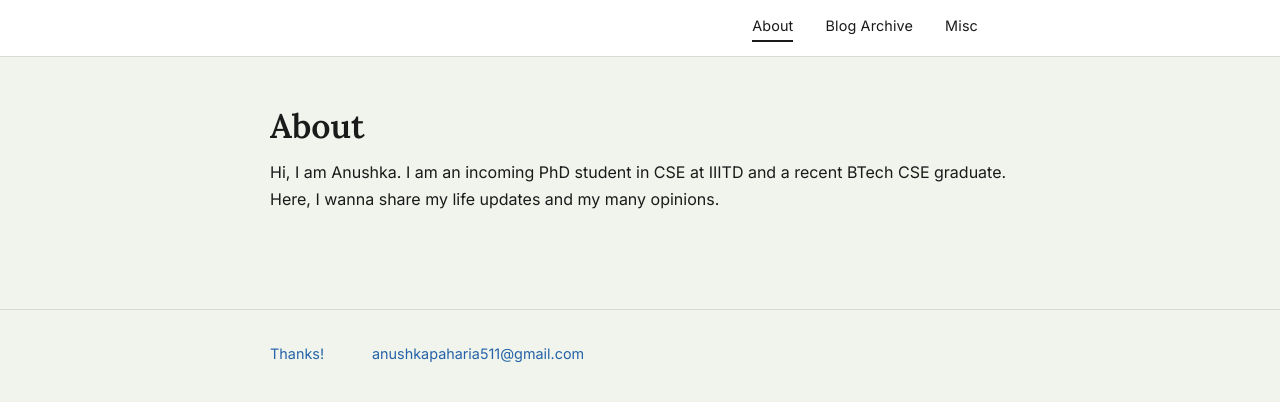
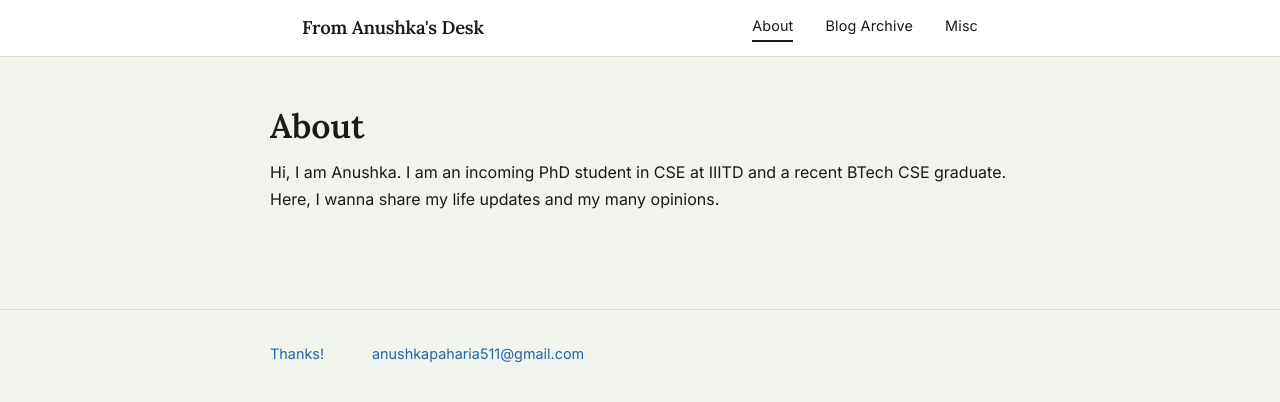
Before and after one commit to anuzka115/anuzka115.github.io, a Jekyll site: the page built from index.md, in a window 1280 px wide. Shown: the top 402 px of the page. Built offline with Jekyll 4.4.1, drawn with Linux system fonts in a browser that asks for light colours.

Commit message:
Update title in _config.yml

```diff
--- a/_config.yml
+++ b/_config.yml
@@ -1,4 +1,4 @@
-title: ""
+title: "From Anushka's Desk"
 author: "Anuzka"
 description: "A little archive of thought."
 
```
